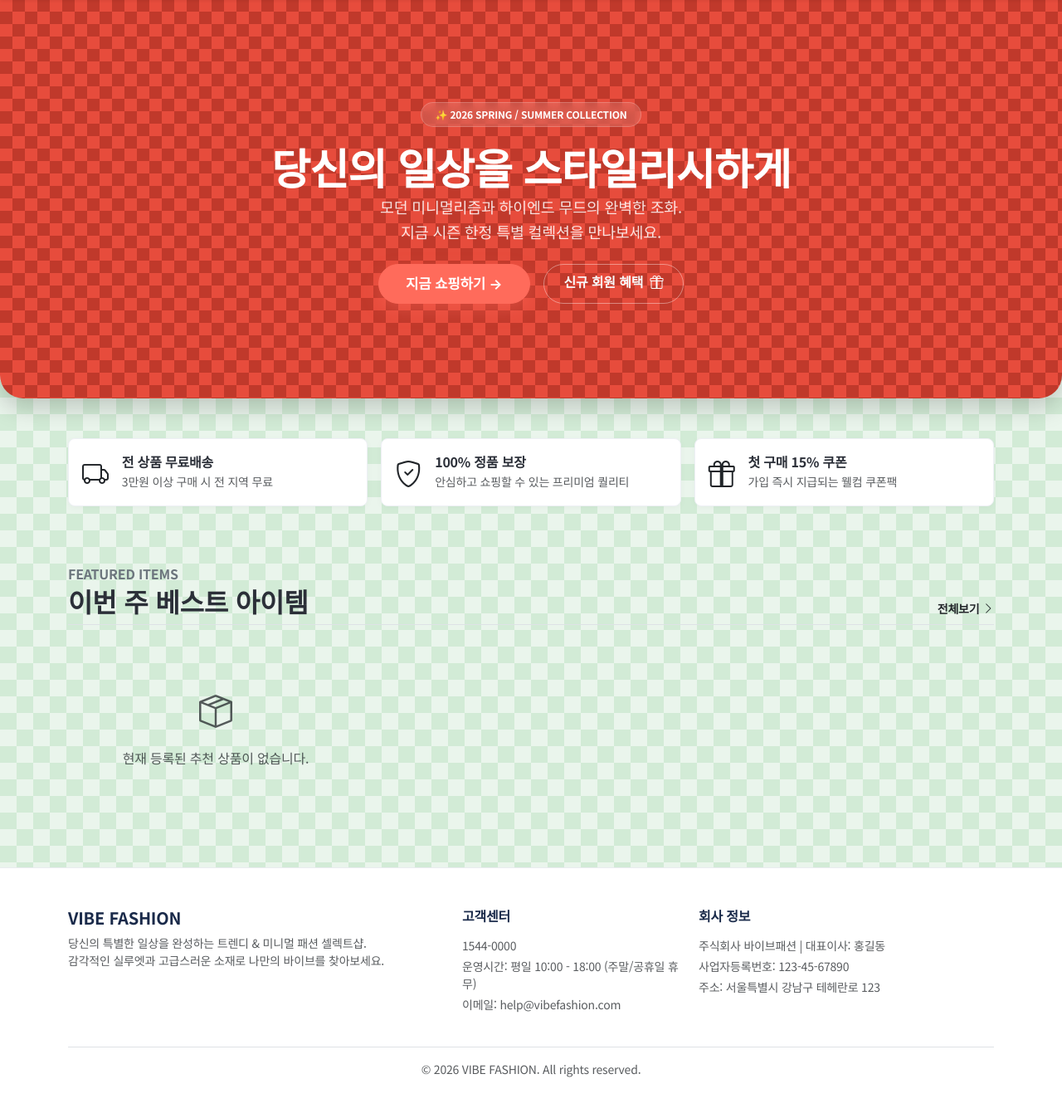
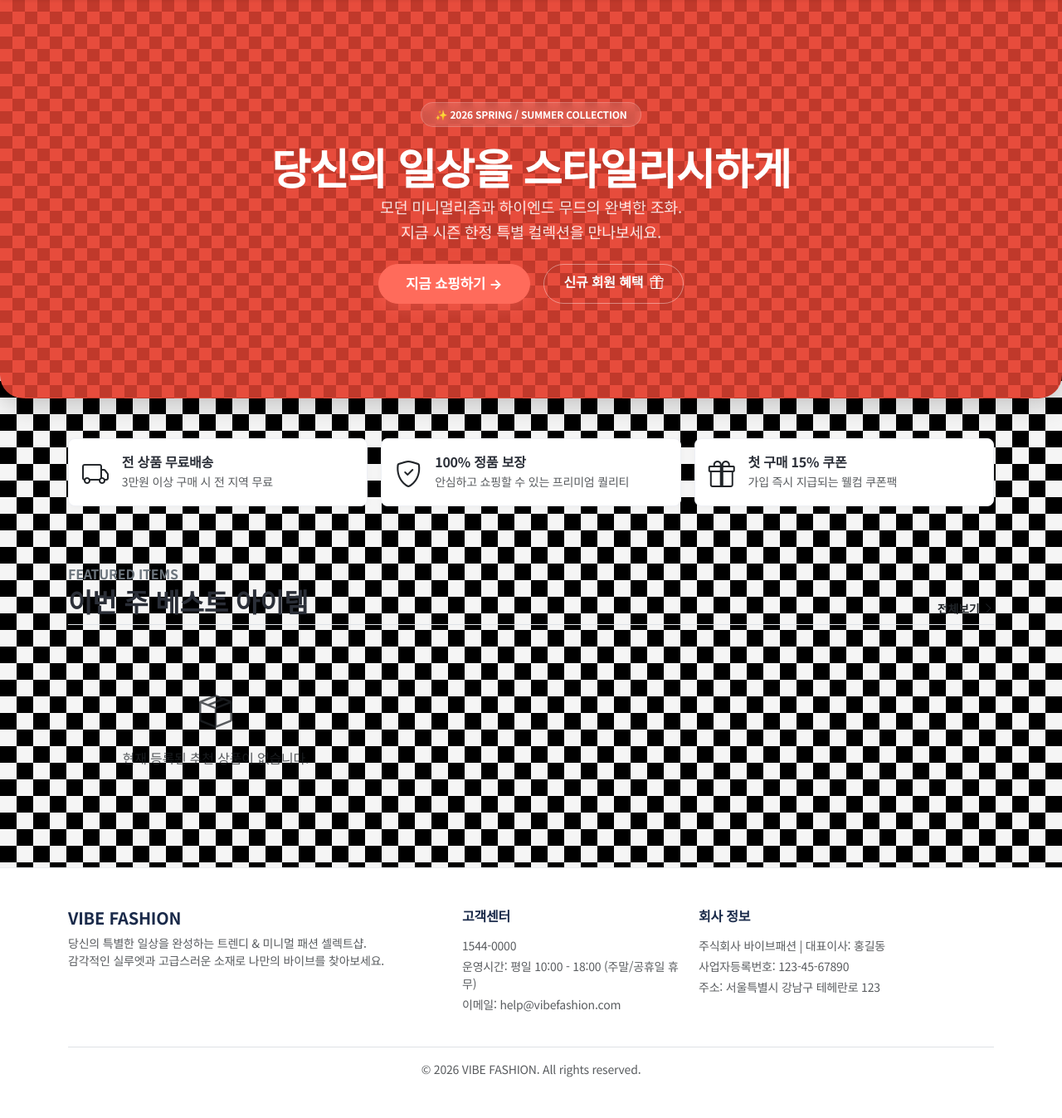
Before and after one commit to leeminwoo1997/leeminwoo, a Flask app: page / in a window 1280 px wide. Shown: the part 81-1428 px from the top of the page at 83% size. Run offline with Flask 3, Linux system fonts and the light colour scheme; some web fonts are replaced.

Commit message:
style: 전체 페이지 배경을 초록색에서 검정색 체크무늬로 변경 - 기존: 초록색(#eaf5ec) 바둑판 패턴 - 변경: 밝은 회색(#f5f5f5) 배경 + 검정색(#000000) 체크무늬

```diff
--- a/app/static/css/style.css
+++ b/app/static/css/style.css
@@ -18,16 +18,16 @@
     --font-serif: 'Playfair Display', Georgia, serif;
 }
 
-/* 전역 폰트 및 배경 설정 (녹색 바둑판 체커보드 패턴) */
+/* 전역 폰트 및 배경 설정 (검정색 바둑판 체커보드 패턴) */
 body {
     font-family: var(--font-sans);
     color: #2b2f38;
-    background-color: #eaf5ec;
+    background-color: #f5f5f5;
     background-image:
-        linear-gradient(45deg, #d2ebd6 25%, transparent 25%),
-        linear-gradient(-45deg, #d2ebd6 25%, transparent 25%),
-        linear-gradient(45deg, transparent 75%, #d2ebd6 75%),
-        linear-gradient(-45deg, transparent 75%, #d2ebd6 75%);
+        linear-gradient(45deg, #000000 25%, transparent 25%),
+        linear-gradient(-45deg, #000000 25%, transparent 25%),
+        linear-gradient(45deg, transparent 75%, #000000 75%),
+        linear-gradient(-45deg, transparent 75%, #000000 75%);
     background-size: 40px 40px;
     background-position: 0 0, 0 20px, 20px -20px, -20px 0px;
     letter-spacing: -0.2px;
```
